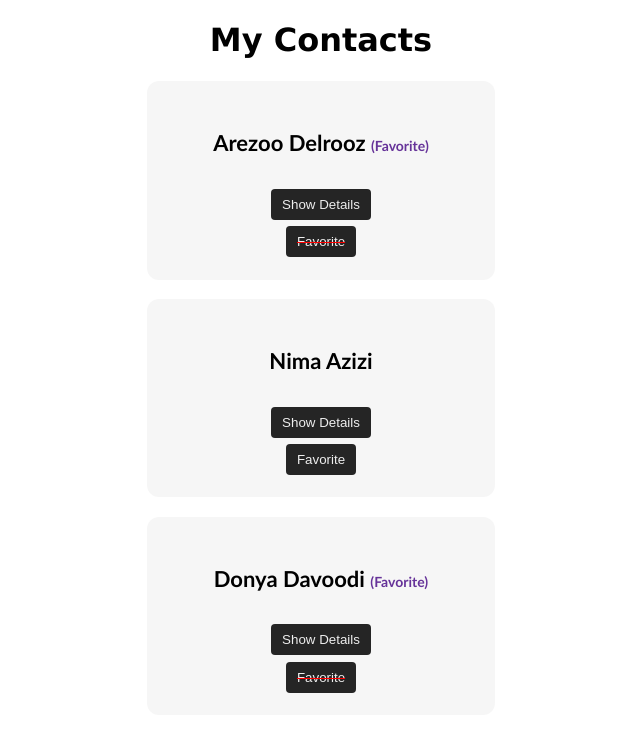
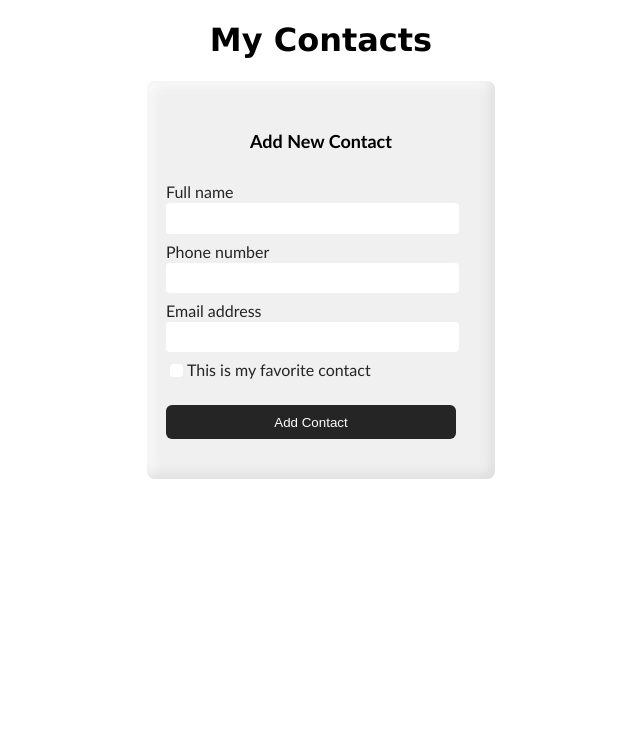
Before and after one commit to itsDonya/vue-tutorial, a Vue app: page / in a window 1280 px wide. Shown: the top 732 px of the page, without its empty margins (319-959 px from the left). Built offline with nearby package versions, Linux system fonts and the light colour scheme.

Commit message:
Contact => Emitting Custom Events (New feature)

```diff
--- a/src/App.vue
+++ b/src/App.vue
@@ -1,6 +1,7 @@
 <template>
   <h1 class="title">My Contacts</h1>
   <div class="contacts">
+    <add-contact @add-contact="addContact"></add-contact>
     <my-contact
       v-for="friend in friends"
       :key="friend.id"
@@ -19,32 +20,8 @@
 export default {
   data() {
     return {
-      friends: [
-        {
-          id: "1",
-          name: "Arezoo Delrooz",
-          phone: "09123456789",
-          email: "arezoo@gmail.com",
-          favorite: true,
-          detailsVisible: false,
-        },
-        {
-          id: "2",
-          name: "Nima Azizi",
-          phone: "09917654321",
-          email: "nima@gmail.com",
-          favorite: false,
-          detailsVisible: false,
-        },
-        {
-          id: "3",
-          name: "Donya Davoodi",
-          phone: "09021029245",
-          email: "donya@gmail.com",
-          favorite: true,
-          detailsVisible: false,
-        },
-      ],
+      counter: 0,
+      friends: [],
     };
   },
   methods: {
@@ -60,6 +37,19 @@ export default {
       );
       identifiedFriend.detailsVisible = !identifiedFriend.detailsVisible;
     },
+    addContact(newContact) {
+      const { contactName, contactPhone, contactEmail, contactFavorite } =
+        newContact;
+      this.friends.unshift({
+        id: String(this.counter),
+        name: contactName,
+        phone: String(contactPhone),
+        email: contactEmail,
+        favorite: contactFavorite,
+        detailsVisible: false,
+      });
+      this.counter++;
+    },
   },
 };
 </script>
--- /dev/null
+++ b/src/components/AddContact.vue
@@ -0,0 +1,134 @@
+<template>
+  <form class="add-contact">
+    <h5 class="add-contact-title">Add New Contact</h5>
+    <div>
+      <label for="contact-name">Full name</label>
+      <input
+        id="contact-name"
+        type="text"
+        v-model="newContactInfo.contactName"
+      />
+    </div>
+    <div>
+      <label for="contact-phone">Phone number</label>
+      <input
+        id="contact-phone"
+        type="number"
+        v-model="newContactInfo.contactPhone"
+      />
+    </div>
+    <div>
+      <label for="contact-email">Email address</label>
+      <input
+        id="contact-email"
+        type="email"
+        v-model="newContactInfo.contactEmail"
+      />
+    </div>
+    <div>
+      <input
+        id="contact-favorite"
+        type="checkbox"
+        v-model="newContactInfo.contactFavorite"
+      />
+      <label for="contact-favorite">This is my favorite contact</label>
+    </div>
+    <button @click.prevent="addContact" type="submit">Add Contact</button>
+  </form>
+</template>
+
+<script>
+export default {
+  data() {
+    return {
+      newContactInfo: {
+        contactName: "",
+        contactPhone: "",
+        contactEmail: "",
+        contactFavorite: false,
+      },
+    };
+  },
+  methods: {
+    addContact() {
+      if (
+        this.newContactInfo.contactName &&
+        this.newContactInfo.contactPhone &&
+        this.newContactInfo.contactEmail
+      ) {
+        this.$emit("add-contact", this.newContactInfo);
+      }
+    },
+  },
+};
+</script>
+
+<style>
+.add-contact {
+  width: 310px;
+  height: 360px;
+  padding: 1.2rem;
+  background-color: #f0f0f0;
+  border-radius: 8px;
+  margin: auto;
+  box-shadow: inset -4px -4px 12px #cccccc90, inset 4px 4px 12px #ffffff;
+  font-family: "Gill Sans", "Gill Sans MT", Calibri, "Trebuchet MS", sans-serif;
+}
+.add-contact-title {
+  font-size: 18px;
+  text-align: center;
+}
+.add-contact div {
+  display: flex;
+  flex-direction: column;
+  align-items: flex-start;
+  margin: 8px auto;
+}
+.add-contact div label {
+  color: #252525;
+  margin-bottom: 2px;
+}
+.add-contact div input {
+  width: 280px;
+  height: 24px;
+  color: #252525;
+  background-color: #ffffff;
+  padding: 0.2rem 0.4rem;
+  border: none;
+  border-radius: 4px;
+}
+#contact-favorite {
+  width: auto;
+  box-shadow: none;
+  appearance: unset;
+  width: 13px;
+  height: 13px;
+  margin-right: 4px;
+  cursor: pointer;
+}
+#contact-favorite:checked {
+  background-color: #252525;
+}
+.add-contact div input:focus {
+  outline: none;
+}
+.add-contact div:nth-child(5) {
+  flex-direction: row;
+  justify-content: start;
+  align-items: center;
+}
+.add-contact button {
+  color: white;
+  background-color: #252525;
+  border: none;
+  width: 290px;
+  height: 34px;
+  border-radius: 6px;
+  transition: all 0.1s ease-in-out;
+  cursor: pointer;
+  margin-top: 1rem;
+}
+.add-contact button:hover {
+  filter: brightness(80%);
+}
+</style>
--- a/src/main.js
+++ b/src/main.js
@@ -3,7 +3,11 @@ import App from "./App.vue";
 
 // Components
 import MyContact from "./components/MyContact.vue";
+import AddContact from "./components/AddContact.vue";
 
 const contacts = createApp(App);
+
 contacts.component("my-contact", MyContact);
+contacts.component("add-contact", AddContact);
+
 contacts.mount("#app");
```
